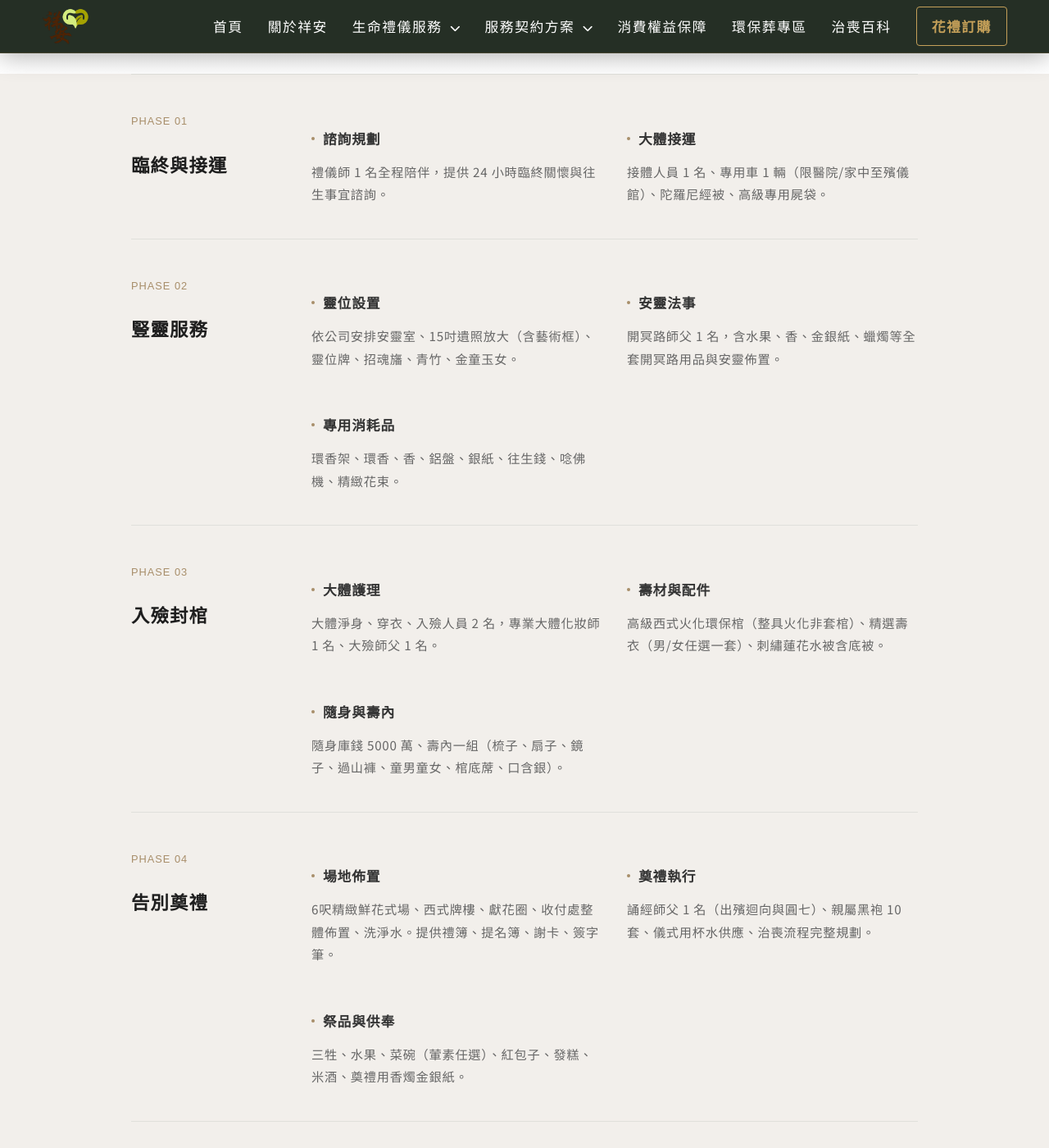
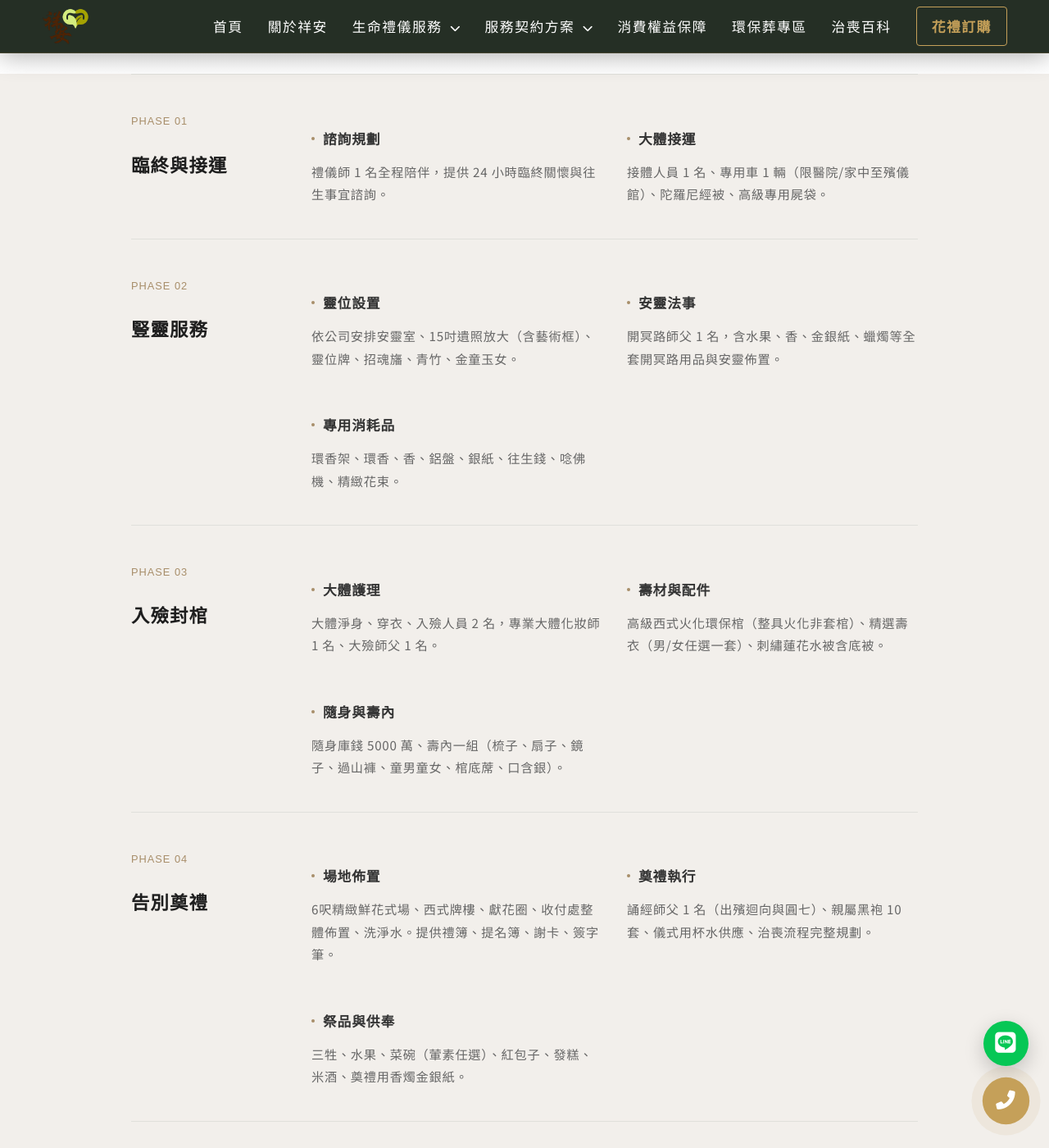
Before and after one commit to Shiangan/Shiangan, a Jekyll site: the page built from deed01.html, in a window 1280 px wide and 1400 px high, scrolled down 485 px. Shown: the whole window at 82% size. Built offline with Jekyll 4.4.1, drawn with Linux system fonts in a browser that asks for light colours; some web fonts are replaced.

Commit message:
Include floating-cta.html in deed01.html

```diff
--- a/deed01.html
+++ b/deed01.html
@@ -274,6 +274,7 @@ permalink: /deed01.html/
     </main>
 
     {% include footer.html %}
+     {% include floating-cta.html %}
 
     <script>
         document.addEventListener('DOMContentLoaded', function() {
```
